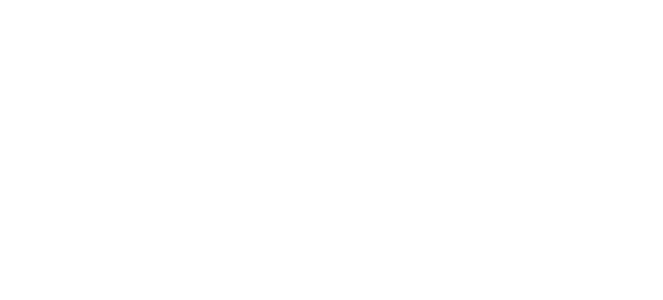
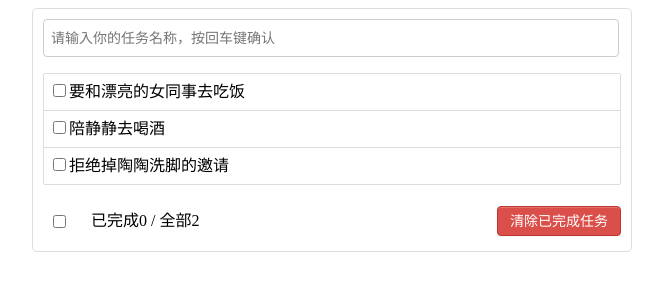
Before and after one commit to Liu-yue777/Vue-app, a Vue app: page / in a window 1280 px wide. Shown: the top 300 px of the page, without its empty margins (308-971 px from the left). Built offline with nearby package versions, Linux system fonts and the light colour scheme.

Commit message:
todolist 案例

```diff
--- a/src/App.vue
+++ b/src/App.vue
@@ -1,20 +1,83 @@
 <template>
-  <div id="app">
+  <div>
+    <div class="todo-container">
+      <div class="todo-wrap">
+        <Header></Header>
 
+        <List :todos="todos"></List>
+
+        <Footer></Footer>
+      </div>
+    </div>
   </div>
 </template>
 
 <script>
-
-
+import Header from '@/components/Header.vue'
+import List from '@/components/List.vue'
+import Footer from '@/components/Footer.vue'
 export default {
   name: 'App',
   components: {
-
+    Header,
+    List,
+    Footer
+  },
+  data() {
+    return {
+      todos: [
+        { id: 1, title: '要和漂亮的女同事去吃饭', done: false },
+        { id: 2, title: '陪静静去喝酒', done: true },
+        { id: 3, title: '拒绝掉陶陶洗脚的邀请', done: true },
+      ]
+    }
   }
 }
 </script>
 
 <style>
+/*base*/
+body {
+  background: #fff;
+}
 
+.btn {
+  display: inline-block;
+  padding: 4px 12px;
+  margin-bottom: 0;
+  font-size: 14px;
+  line-height: 20px;
+  text-align: center;
+  vertical-align: middle;
+  cursor: pointer;
+  box-shadow: inset 0 1px 0 rgba(255, 255, 255, 0.2),
+    0 1px 2px rgba(0, 0, 0, 0.05);
+  border-radius: 4px;
+}
+
+.btn-danger {
+  color: #fff;
+  background-color: #da4f49;
+  border: 1px solid #bd362f;
+}
+
+.btn-danger:hover {
+  color: #fff;
+  background-color: #bd362f;
+}
+
+.btn:focus {
+  outline: none;
+}
+
+.todo-container {
+  width: 600px;
+  margin: 0 auto;
+}
+
+.todo-container .todo-wrap {
+  padding: 10px;
+  border: 1px solid #ddd;
+  border-radius: 5px;
+}
 </style>
--- /dev/null
+++ b/src/components/Footer.vue
@@ -0,0 +1,45 @@
+<template>
+  <div>
+    <div class="todo-footer">
+      <label>
+        <input type="checkbox" />
+      </label>
+      <span> <span>已完成0</span> / 全部2 </span>
+      <button class="btn btn-danger">清除已完成任务</button>
+    </div>
+  </div>
+</template>
+
+<script>
+export default {
+  name: 'Footer',
+}
+</script>
+
+<style scoped>
+/*footer*/
+.todo-footer {
+  height: 40px;
+  line-height: 40px;
+  padding-left: 6px;
+  margin-top: 5px;
+}
+
+.todo-footer label {
+  display: inline-block;
+  margin-right: 20px;
+  cursor: pointer;
+}
+
+.todo-footer label input {
+  position: relative;
+  top: -1px;
+  vertical-align: middle;
+  margin-right: 5px;
+}
+
+.todo-footer button {
+  float: right;
+  margin-top: 5px;
+}
+</style>
--- /dev/null
+++ b/src/components/Header.vue
@@ -0,0 +1,32 @@
+<template>
+  <div>
+    <div class="todo-header">
+      <input type="text" placeholder="请输入你的任务名称，按回车键确认" />
+    </div>
+  </div>
+</template>
+
+<script>
+export default {
+  name: 'Header',
+}
+</script>
+
+<style scoped>
+/*header*/
+.todo-header input {
+  width: 560px;
+  height: 28px;
+  font-size: 14px;
+  border: 1px solid #ccc;
+  border-radius: 4px;
+  padding: 4px 7px;
+}
+
+.todo-header input:focus {
+  outline: none;
+  border-color: rgba(82, 168, 236, 0.8);
+  box-shadow: inset 0 1px 1px rgba(0, 0, 0, 0.075),
+    0 0 8px rgba(82, 168, 236, 0.6);
+}
+</style>
--- /dev/null
+++ b/src/components/Item.vue
@@ -0,0 +1,53 @@
+<template>
+    <li>
+      <label>
+        <input type="checkbox" />
+        <span>{{todo.title}}</span>
+      </label>
+      <button class="btn btn-danger">删除</button>
+    </li>
+</template>
+
+<script>
+export default {
+  name: 'Item',
+  props:['todo']
+}
+</script>
+
+<style scoped>
+/*item*/
+li {
+  list-style: none;
+  height: 36px;
+  line-height: 36px;
+  padding: 0 5px;
+  border-bottom: 1px solid #ddd;
+}
+
+li label {
+  float: left;
+  cursor: pointer;
+}
+
+li label li input {
+  vertical-align: middle;
+  margin-right: 6px;
+  position: relative;
+  top: -1px;
+}
+
+li button {
+  float: right;
+  display: none;
+  margin-top: 3px;
+}
+
+li:before {
+  content: initial;
+}
+
+li:last-child {
+  border-bottom: none;
+}
+</style>
--- /dev/null
+++ b/src/components/List.vue
@@ -0,0 +1,39 @@
+<template>
+  <div>
+    <ul class="todo-main">
+      <Item v-for="todo in todos" :key="todo.id" :todo="todo"></Item>
+    </ul>
+  </div>
+</template>
+
+<script>
+import Item from '@/components/Item'
+export default {
+  name: 'List',
+  components:{
+    Item
+  },
+  props:['todos']
+
+}
+</script>
+
+<style scoped>
+/*main*/
+.todo-main {
+  margin-left: 0px;
+  border: 1px solid #ddd;
+  border-radius: 2px;
+  padding: 0px;
+}
+
+.todo-empty {
+  height: 40px;
+  line-height: 40px;
+  border: 1px solid #ddd;
+  border-radius: 2px;
+  padding-left: 5px;
+  margin-top: 10px;
+}
+
+</style>
--- a/vue.config.js
+++ b/vue.config.js
@@ -1,4 +1,10 @@
-const { defineConfig } = require('@vue/cli-service')
+const { defineConfig } = require("@vue/cli-service");
 module.exports = defineConfig({
-  transpileDependencies: true
-})
+  transpileDependencies: true,
+  devServer: {
+    open: true,
+    host: "127.0.0.1",
+    port: 8080,
+  },
+  lintOnSave: false,
+});
```
Also changed, not shown: 1 other file (tests, documents, lock files or other folders).
